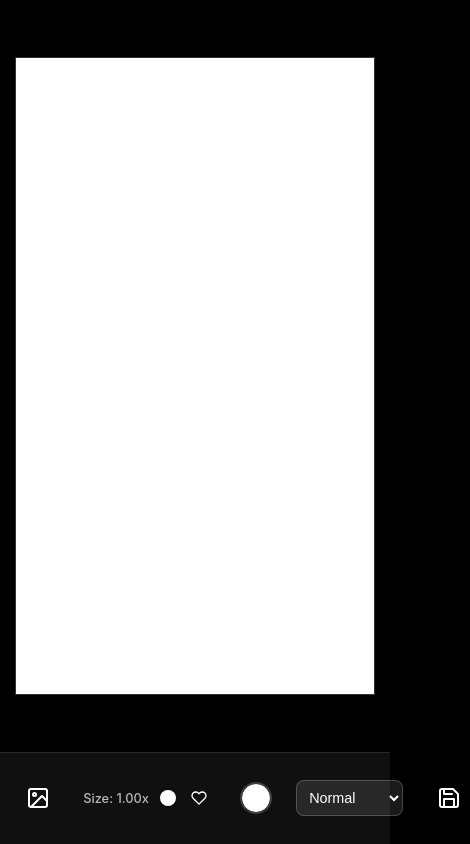
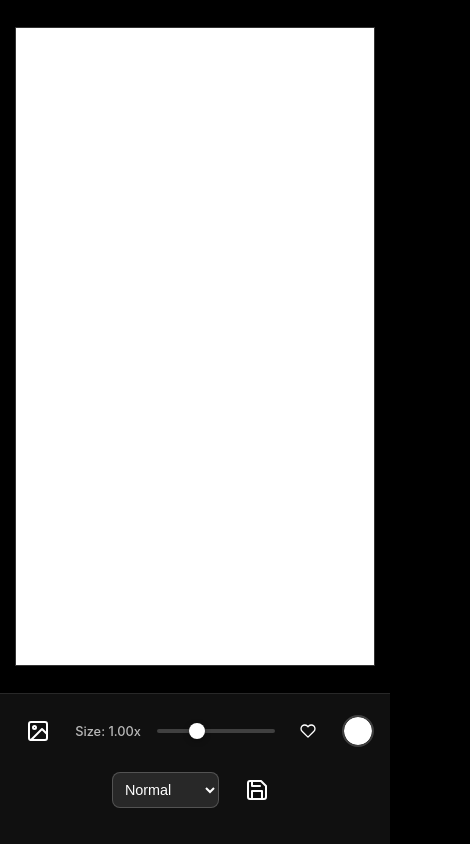
Before and after one commit to aaronarich/insta-story-canvas, a website built with Vite: page index.html in a window 390 px wide. Shown: the whole page, 470 px wide, since content can reach past the window. Built offline with nearby package versions, Linux system fonts and the light colour scheme.

Commit message:
Fix mobile layout: improve iOS safe area handling and control accessibility

```diff
--- a/index.css
+++ b/index.css
@@ -48,15 +48,16 @@ canvas {
 }
 
 .controls {
-  padding: 1.5rem 1rem;
+  padding: 1rem 1rem;
   background: var(--glass-bg);
   backdrop-filter: blur(20px);
   border-top: 1px solid var(--glass-border);
   display: flex;
-  justify-content: space-between;
+  flex-wrap: wrap;
+  justify-content: center;
   align-items: center;
-  gap: 1.5rem;
-  padding-bottom: max(1.5rem, env(safe-area-inset-bottom));
+  gap: 1rem;
+  padding-bottom: max(2rem, calc(env(safe-area-inset-bottom) + 1rem));
 }
 
 .control-group {
@@ -67,9 +68,16 @@ canvas {
 
 .slider-group {
   flex: 1;
+  min-width: 200px;
   display: flex;
   align-items: center;
   gap: 1rem;
+}
+
+.filter-group {
+  display: flex;
+  align-items: center;
+  gap: 0.5rem;
 }
 
 .slider-group label {
--- a/index.html
+++ b/index.html
@@ -4,7 +4,8 @@
 <head>
   <meta charset="UTF-8" />
   <link rel="icon" type="image/svg+xml" href="/vite.svg" />
-  <meta name="viewport" content="width=device-width, initial-scale=1.0, maximum-scale=1.0, user-scalable=no" />
+  <meta name="viewport"
+    content="width=device-width, initial-scale=1.0, maximum-scale=1.0, user-scalable=no, viewport-fit=cover" />
   <meta name="theme-color" content="#ffffff" />
   <meta name="apple-mobile-web-app-capable" content="yes" />
   <meta name="apple-mobile-web-app-status-bar-style" content="black-translucent" />
```
